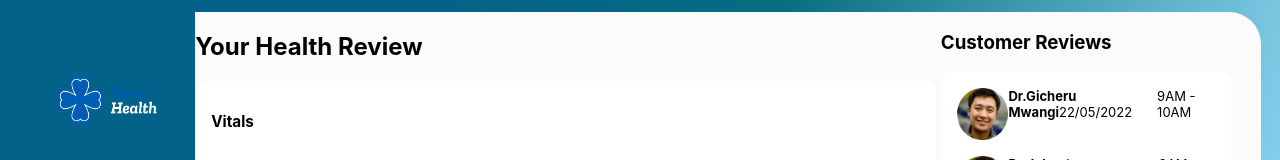
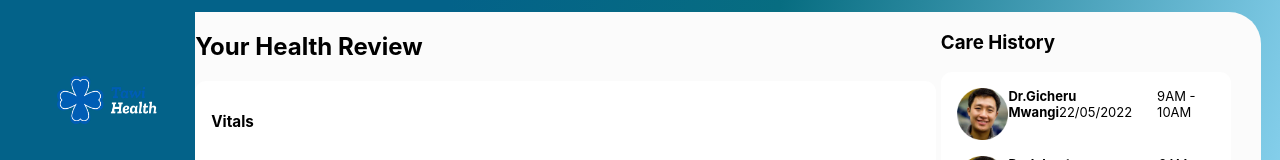
Before and after one commit to CollyneJumah/react-dashboard, a React (Create React App) app: page / in a window 1280 px wide. Shown: the top 160 px of the page. Built offline with nearby package versions, Linux system fonts and the light colour scheme.

Commit message:
typo error

```diff
--- a/src/components/RightAside/index.jsx
+++ b/src/components/RightAside/index.jsx
@@ -5,7 +5,7 @@ import './rightaside.css'
 const RightAside = () =>{
     return (
         <div className='right-sidebar'>
-           <h3>Customer Reviews</h3>
+           <h3>Care History</h3>
                <CareHistory />
            <div>
 
```
